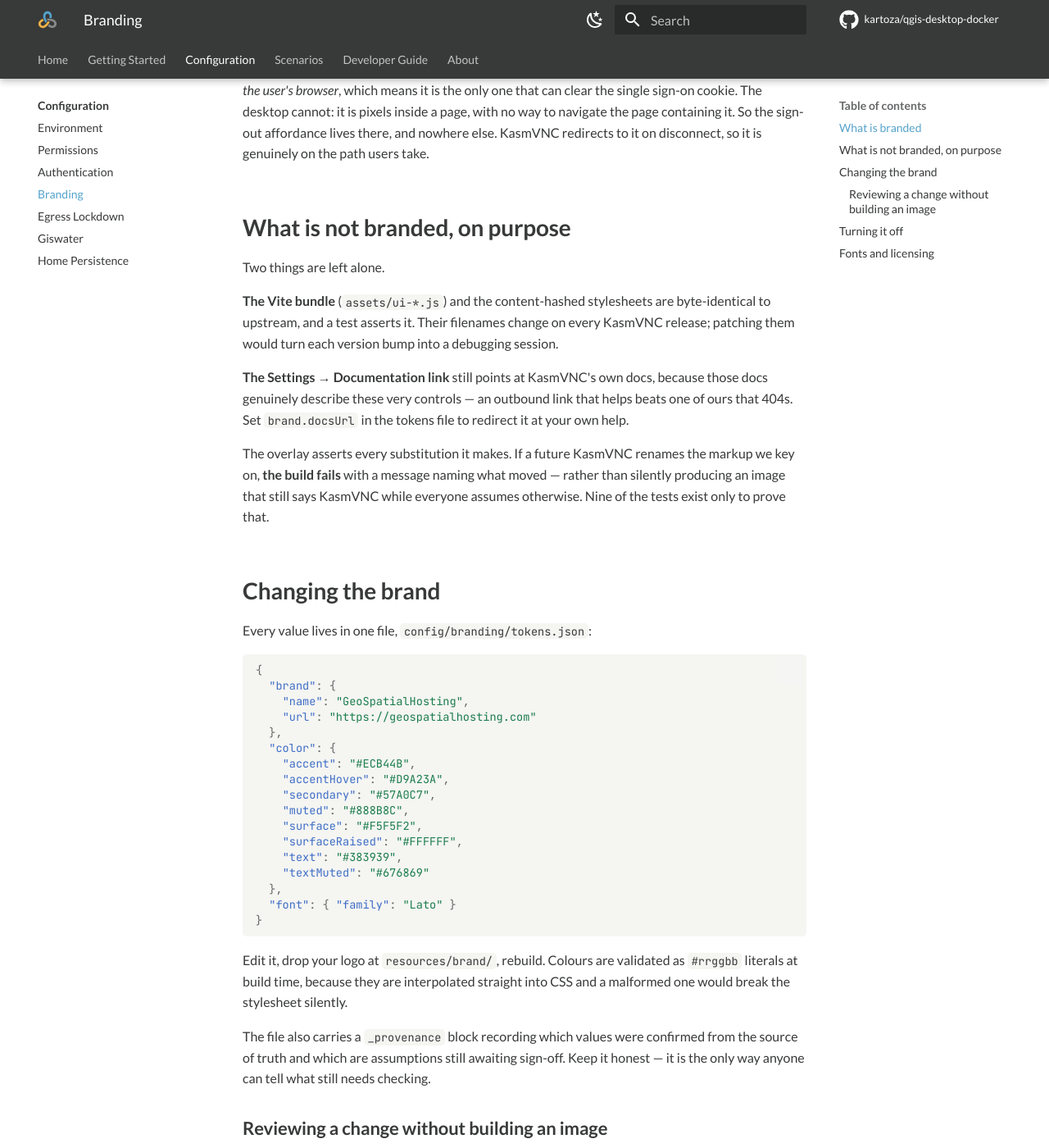
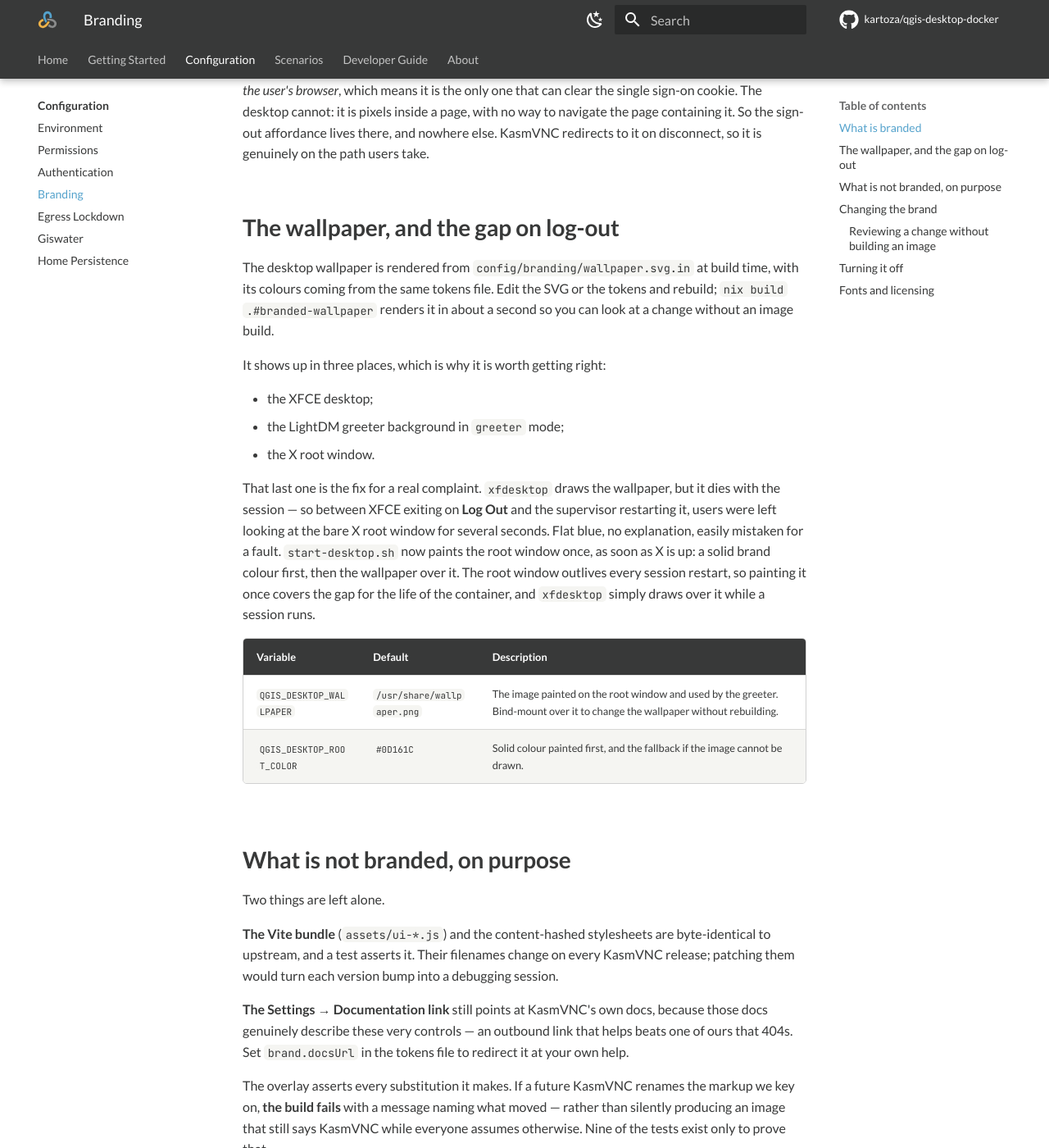
Before and after one commit to kartoza/qgis-desktop-docker, an MkDocs documentation site: the page built from docs/configuration/branding.md, in a window 1280 px wide and 1400 px high, scrolled down 868 px. Shown: the whole window at 82% size. Built offline with MkDocs 1.6.1 and Material for MkDocs 9.7.7, drawn with Linux system fonts in a browser that asks for light colours; comment, search, counter and statistics services are not loaded.

Commit message:
feat(branding): branded wallpaper, and paint the root window
Two things, one cause.

The wallpaper was Kartoza's blue tile motif. It is now rendered at build time
from config/branding/wallpaper.svg.in, coloured from the same tokens file as
everything else, and built around the layered slab motif from the
GeoSpatialHosting mark. Composition keeps the top-left clear because that is
where desktop icons live, and stays low-contrast because a wallpaper that
competes with a map is one that gets replaced.

The second thing is what prompted it. xfdesktop draws the wallpaper but dies
with the session, so between XFCE exiting on Log Out and the supervisor
restarting it, users got several seconds of bare X root window — flat blue, no
explanation, easily mistaken for a fault. start-desktop.sh now paints the root
window once as soon as X is up: solid brand colour first, then the wallpaper
over it. The root window outlives every session restart, so painting it once
covers the gap for the life of the container, and xfdesktop draws over it while
a session is running.

rsvg needs fontconfig to resolve the wordmark's typeface or it silently falls
back to whatever it can find, so the derivation passes a fonts.conf carrying
Lato — which is how you avoid shipping a wallpaper set in the wrong font
without noticing. The same image is the greeter background in greeter mode, so
that path is covered too.

```diff
--- a/docs/configuration/branding.md
+++ b/docs/configuration/branding.md
@@ -26,6 +26,33 @@
 page, with no way to navigate the page containing it. So the sign-out affordance
 lives there, and nowhere else. KasmVNC redirects to it on disconnect, so it is
 genuinely on the path users take.
+
+## The wallpaper, and the gap on log-out
+
+The desktop wallpaper is rendered from `config/branding/wallpaper.svg.in` at
+build time, with its colours coming from the same tokens file. Edit the SVG or
+the tokens and rebuild; `nix build .#branded-wallpaper` renders it in about a
+second so you can look at a change without an image build.
+
+It shows up in three places, which is why it is worth getting right:
+
+- the XFCE desktop;
+- the LightDM greeter background in `greeter` mode;
+- the X root window.
+
+That last one is the fix for a real complaint. `xfdesktop` draws the wallpaper,
+but it dies with the session — so between XFCE exiting on **Log Out** and the
+supervisor restarting it, users were left looking at the bare X root window for
+several seconds. Flat blue, no explanation, easily mistaken for a fault.
+`start-desktop.sh` now paints the root window once, as soon as X is up: a solid
+brand colour first, then the wallpaper over it. The root window outlives every
+session restart, so painting it once covers the gap for the life of the
+container, and `xfdesktop` simply draws over it while a session runs.
+
+| Variable | Default | Description |
+|----------|---------|-------------|
+| `QGIS_DESKTOP_WALLPAPER` | `/usr/share/wallpaper.png` | The image painted on the root window and used by the greeter. Bind-mount over it to change the wallpaper without rebuilding. |
+| `QGIS_DESKTOP_ROOT_COLOR` | `#0D161C` | Solid colour painted first, and the fallback if the image cannot be drawn. |
 
 ## What is not branded, on purpose
 
```
Also changed, not shown: CHANGELOG.md (+22 -0 lines), docs/developer-guide/project-structure.md (+2 -0 lines), 6 other files.
